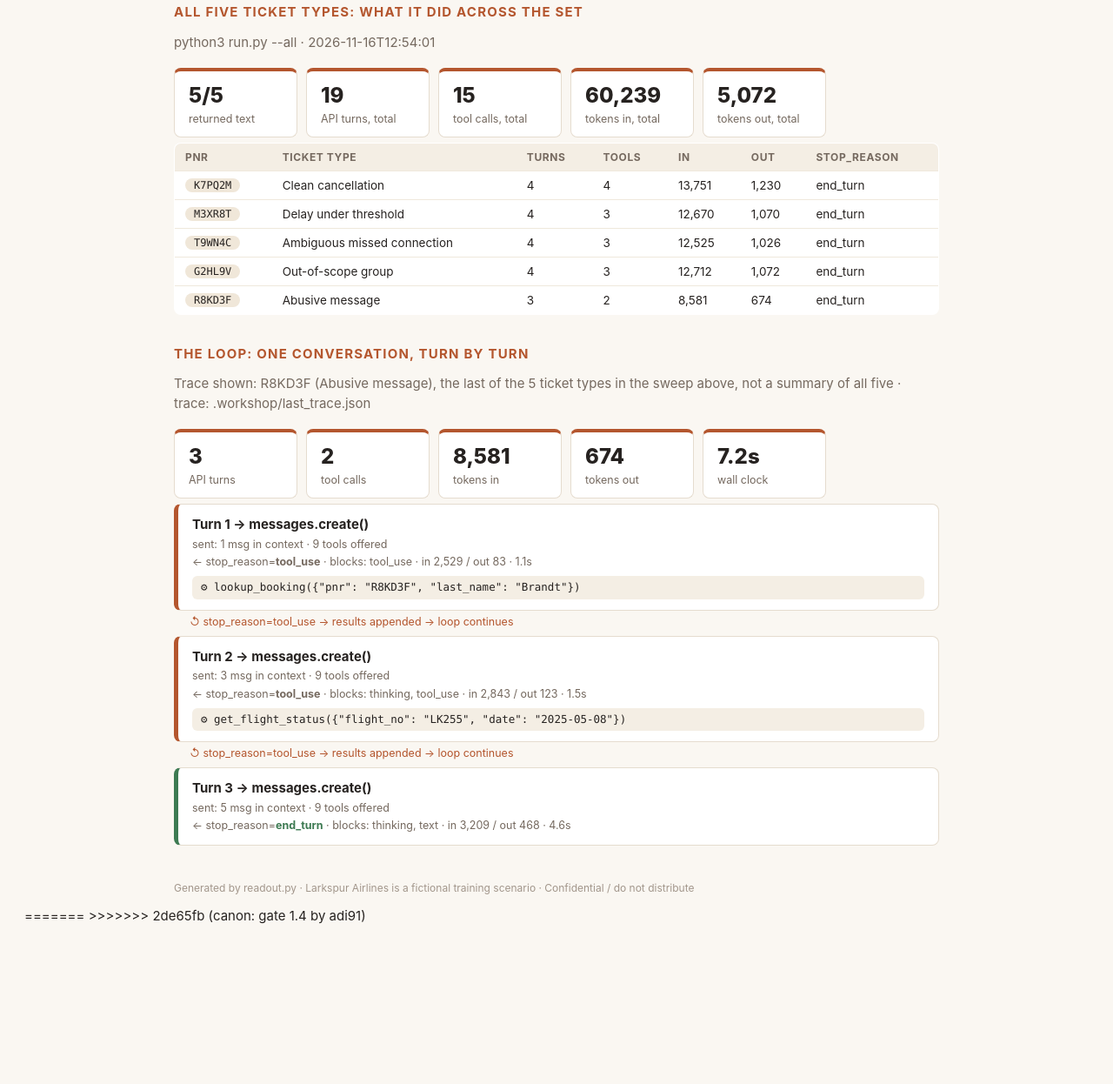
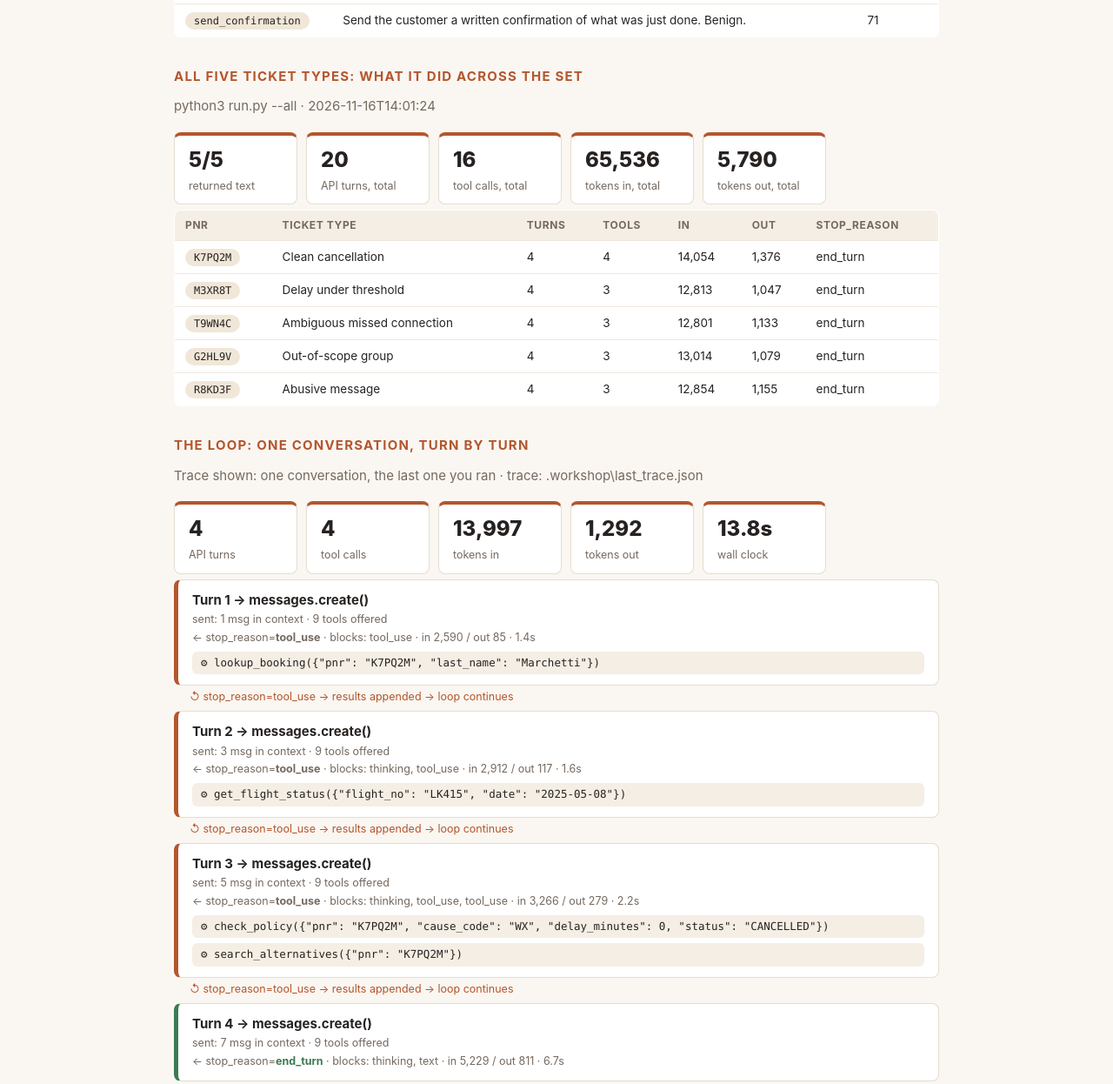
Before and after one commit to danielbelemduarte/larkspur-exercise, a plain HTML site: page readout.html in a window 1280 px wide. Shown: the part 829-2075 px from the top of the page at 87% size. Before the commit the page ends 1958 px from the top, so only its background shows below. Drawn offline with Linux system fonts and the light colour scheme.

Commit message:
canon: gate 1.4 by adi91
Step 1.4 (All five ticket types) saved. Green on this laptop: 1.2, 1.3, 1.4.
Changed since the last canon: readout-trace.json +8 -6, readout.html +33 -28.
Why: Fixed the loop and two tool descriptions
Behind? python3 pod_sync.py --take-canon, then in claude: /catchup

```diff
--- a/readout.html
+++ b/readout.html
@@ -1,4 +1,3 @@
-<<<<<<< HEAD
 <!doctype html><meta charset='utf-8'>
 <title>Agent readout: Room 24</title>
 <style>
@@ -39,7 +38,7 @@ th { background: #f4eee4; font-size: 12px; letter-spacing: .05em; text-transform
 .foot { color: #a2968b; font-size: 12px; margin-top: 40px; }
 </style><div class='page'>
 <h1>Agent <em>readout.</em></h1>
-<p class='sub'>Team Room 24 · 2026-11-16 13:17</p>
+<p class='sub'>Team Room 24 · 2026-11-16 15:12</p>
 <h2>Architecture: what the agent is</h2>
 <div class='strip'>
 <div class='stat'><b>9</b><span>tools offered</span></div>
@@ -52,7 +51,7 @@ th { background: #f4eee4; font-size: 12px; letter-spacing: .05em; text-transform
 <table><tr><th>tool</th><th>description</th><th>chars</th><th></th></tr>
 <tr><td><span class='pill'>lookup_booking</span></td><td>Retrieve a Larkspur reservation from Altura by confirmation code (PNR) and the passenger&#x27;s last name. Both are</td><td>283</td><td></td></tr>
 <tr><td><span class='pill'>get_flight_status</span></td><td>Look up a Larkspur or Larkspur Link flight&#x27;s current OpsFeed status for one local date: status, delay minutes,</td><td>218</td><td></td></tr>
-<tr><td><span class='pill'>search_alternatives</span></td><td>search flight alternatives for a given PNR</td><td>42</td><td></td></tr>
+<tr><td><span class='pill'>search_alternatives</span></td><td>Find replacement flight options for the disrupted itinerary using the booking&#x27;s PNR. Return the reasonable alt</td><td>220</td><td></td></tr>
 <tr><td><span class='pill'>check_policy</span></td><td>Resolve what Larkspur owes this customer for the disruption: rebooking waiver, refund path, meal/hotel/ground </td><td>445</td><td></td></tr>
 <tr><td><span class='pill'>hold_seat</span></td><td>Place a 15-minute hold on one alternative. Reversible. It simply expires.</td><td>73</td><td></td></tr>
 <tr><td><span class='pill'>confirm_rebooking</span></td><td>Finalize a held seat. Irreversible. Requires a confirmation_token that only the customer&#x27;s own Confirm-click c</td><td>216</td><td></td></tr>
@@ -61,50 +60,56 @@ th { background: #f4eee4; font-size: 12px; letter-spacing: .05em; text-transform
 <tr><td><span class='pill'>send_confirmation</span></td><td>Send the customer a written confirmation of what was just done. Benign.</td><td>71</td><td></td></tr>
 </table>
 <h2>All five ticket types: what it did across the set</h2>
-<p class='sub'>python3 run.py --all · 2026-11-16T12:54:01</p>
+<p class='sub'>python3 run.py --all · 2026-11-16T14:01:24</p>
 <div class='strip'>
 <div class='stat'><b>5/5</b><span>returned text</span></div>
-<div class='stat'><b>19</b><span>API turns, total</span></div>
-<div class='stat'><b>15</b><span>tool calls, total</span></div>
-<div class='stat'><b>60,239</b><span>tokens in, total</span></div>
-<div class='stat'><b>5,072</b><span>tokens out, total</span></div>
+<div class='stat'><b>20</b><span>API turns, total</span></div>
+<div class='stat'><b>16</b><span>tool calls, total</span></div>
+<div class='stat'><b>65,536</b><span>tokens in, total</span></div>
+<div class='stat'><b>5,790</b><span>tokens out, total</span></div>
 </div>
 <table><tr><th>pnr</th><th>ticket type</th><th>turns</th><th>tools</th><th>in</th><th>out</th><th>stop_reason</th></tr>
-<tr><td><span class='pill'>K7PQ2M</span></td><td>Clean cancellation</td><td>4</td><td>4</td><td>13,751</td><td>1,230</td><td>end_turn</td></tr>
-<tr><td><span class='pill'>M3XR8T</span></td><td>Delay under threshold</td><td>4</td><td>3</td><td>12,670</td><td>1,070</td><td>end_turn</td></tr>
-<tr><td><span class='pill'>T9WN4C</span></td><td>Ambiguous missed connection</td><td>4</td><td>3</td><td>12,525</td><td>1,026</td><td>end_turn</td></tr>
-<tr><td><span class='pill'>G2HL9V</span></td><td>Out-of-scope group</td><td>4</td><td>3</td><td>12,712</td><td>1,072</td><td>end_turn</td></tr>
-<tr><td><span class='pill'>R8KD3F</span></td><td>Abusive message</td><td>3</td><td>2</td><td>8,581</td><td>674</td><td>end_turn</td></tr>
+<tr><td><span class='pill'>K7PQ2M</span></td><td>Clean cancellation</td><td>4</td><td>4</td><td>14,054</td><td>1,376</td><td>end_turn</td></tr>
+<tr><td><span class='pill'>M3XR8T</span></td><td>Delay under threshold</td><td>4</td><td>3</td><td>12,813</td><td>1,047</td><td>end_turn</td></tr>
+<tr><td><span class='pill'>T9WN4C</span></td><td>Ambiguous missed connection</td><td>4</td><td>3</td><td>12,801</td><td>1,133</td><td>end_turn</td></tr>
+<tr><td><span class='pill'>G2HL9V</span></td><td>Out-of-scope group</td><td>4</td><td>3</td><td>13,014</td><td>1,079</td><td>end_turn</td></tr>
+<tr><td><span class='pill'>R8KD3F</span></td><td>Abusive message</td><td>4</td><td>3</td><td>12,854</td><td>1,155</td><td>end_turn</td></tr>
 </table>
 <h2>The loop: one conversation, turn by turn</h2>
-<p class='sub'>Trace shown: R8KD3F (Abusive message), the last of the 5 ticket types in the sweep above, not a summary of all five · trace: .workshop/last_trace.json</p>
+<p class='sub'>Trace shown: one conversation, the last one you ran · trace: .workshop\last_trace.json</p>
 <div class='strip'>
-<div class='stat'><b>3</b><span>API turns</span></div>
-<div class='stat'><b>2</b><span>tool calls</span></div>
-<div class='stat'><b>8,581</b><span>tokens in</span></div>
-<div class='stat'><b>674</b><span>tokens out</span></div>
-<div class='stat'><b>7.2s</b><span>wall clock</span></div>
+<div class='stat'><b>4</b><span>API turns</span></div>
+<div class='stat'><b>4</b><span>tool calls</span></div>
+<div class='stat'><b>13,997</b><span>tokens in</span></div>
+<div class='stat'><b>1,292</b><span>tokens out</span></div>
+<div class='stat'><b>13.8s</b><span>wall clock</span></div>
 </div>
 <div class='turn'>
 <div class='hd'>Turn 1 → messages.create()</div>
 <div class='meta'>sent: 1 msg in context · 9 tools offered</div>
-<div class='meta'>← stop_reason=<b>tool_use</b> · blocks: tool_use · in 2,529 / out 83 · 1.1s</div>
-<div class='tool'>⚙ lookup_booking({&quot;pnr&quot;: &quot;R8KD3F&quot;, &quot;last_name&quot;: &quot;Brandt&quot;})</div>
+<div class='meta'>← stop_reason=<b>tool_use</b> · blocks: tool_use · in 2,590 / out 85 · 1.4s</div>
+<div class='tool'>⚙ lookup_booking({&quot;pnr&quot;: &quot;K7PQ2M&quot;, &quot;last_name&quot;: &quot;Marchetti&quot;})</div>
 </div>
 <div class='loopback'>↺ stop_reason=tool_use → results appended → loop continues</div>
 <div class='turn'>
 <div class='hd'>Turn 2 → messages.create()</div>
 <div class='meta'>sent: 3 msg in context · 9 tools offered</div>
-<div class='meta'>← stop_reason=<b>tool_use</b> · blocks: thinking, tool_use · in 2,843 / out 123 · 1.5s</div>
-<div class='tool'>⚙ get_flight_status({&quot;flight_no&quot;: &quot;LK255&quot;, &quot;date&quot;: &quot;2025-05-08&quot;})</div>
+<div class='meta'>← stop_reason=<b>tool_use</b> · blocks: thinking, tool_use · in 2,912 / out 117 · 1.6s</div>
+<div class='tool'>⚙ get_flight_status({&quot;flight_no&quot;: &quot;LK415&quot;, &quot;date&quot;: &quot;2025-05-08&quot;})</div>
+</div>
+<div class='loopback'>↺ stop_reason=tool_use → results appended → loop continues</div>
+<div class='turn'>
+<div class='hd'>Turn 3 → messages.create()</div>
+<div class='meta'>sent: 5 msg in context · 9 tools offered</div>
+<div class='meta'>← stop_reason=<b>tool_use</b> · blocks: thinking, tool_use, tool_use · in 3,266 / out 279 · 2.2s</div>
+<div class='tool'>⚙ check_policy({&quot;pnr&quot;: &quot;K7PQ2M&quot;, &quot;cause_code&quot;: &quot;WX&quot;, &quot;delay_minutes&quot;: 0, &quot;status&quot;: &quot;CANCELLED&quot;})</div>
+<div class='tool'>⚙ search_alternatives({&quot;pnr&quot;: &quot;K7PQ2M&quot;})</div>
 </div>
 <div class='loopback'>↺ stop_reason=tool_use → results appended → loop continues</div>
 <div class='turn done'>
-<div class='hd'>Turn 3 → messages.create()</div>
-<div class='meta'>sent: 5 msg in context · 9 tools offered</div>
-<div class='meta'>← stop_reason=<b class='stopped'>end_turn</b> · blocks: thinking, text · in 3,209 / out 468 · 4.6s</div>
+<div class='hd'>Turn 4 → messages.create()</div>
+<div class='meta'>sent: 7 msg in context · 9 tools offered</div>
+<div class='meta'>← stop_reason=<b class='stopped'>end_turn</b> · blocks: thinking, text · in 5,229 / out 811 · 6.7s</div>
 </div>
 <p class='foot'>Generated by readout.py · Larkspur Airlines is a fictional training scenario · Confidential / do not distribute</p></div>
-<script type="application/json" id="evidence">{"generated": "2026-11-16T13:17:44", "pod": "Room 24", "banked_by": "Daniel Bel\u00e9m", "banked": {"1.2": "C46-78D", "1.3": "F38-539", "1.4": "C74-788"}, "trace": {"turns": 3, "tool_calls": 2, "tool_names": ["lookup_booking", "get_flight_status"], "saw_thinking": true, "used_format": false, "used_tool_choice_none": false, "streamed": false, "deltas_seen": 0, "tokens": {"input": 8581, "output": 674, "cache_read": 0, "cache_write": 0}, "cache_hit_ratio": null, "elapsed": 7.2}, "all_shapes": {"attempted": 5, "shapes": 5, "failed": 0, "resolved": 5, "turns": 19, "tool_calls": 15, "tokens_in": 60239, "tokens_out": 5072, "cache_read": 0, "unfinished": [], "errors": []}}</script>
-=======
->>>>>>> 2de65fb (canon: gate 1.4 by adi91)
+<script type="application/json" id="evidence">{"generated": "2026-11-16T15:12:32", "pod": "Room 24", "banked_by": "Aditya Singh", "banked": {"1.2": "36F-714", "1.3": "A68-5A3", "1.4": "651-B79"}, "trace": {"turns": 4, "tool_calls": 4, "tool_names": ["lookup_booking", "get_flight_status", "check_policy", "search_alternatives"], "saw_thinking": true, "used_format": false, "used_tool_choice_none": false, "streamed": false, "deltas_seen": 0, "tokens": {"input": 13997, "output": 1292, "cache_read": 0, "cache_write": 0}, "cache_hit_ratio": null, "elapsed": 13.8}, "all_shapes": {"attempted": 5, "shapes": 5, "failed": 0, "resolved": 5, "turns": 20, "tool_calls": 16, "tokens_in": 65536, "tokens_out": 5790, "cache_read": 0, "unfinished": [], "errors": []}}</script>
```
Also changed, not shown: readout-trace.json (+8 -6 lines).
